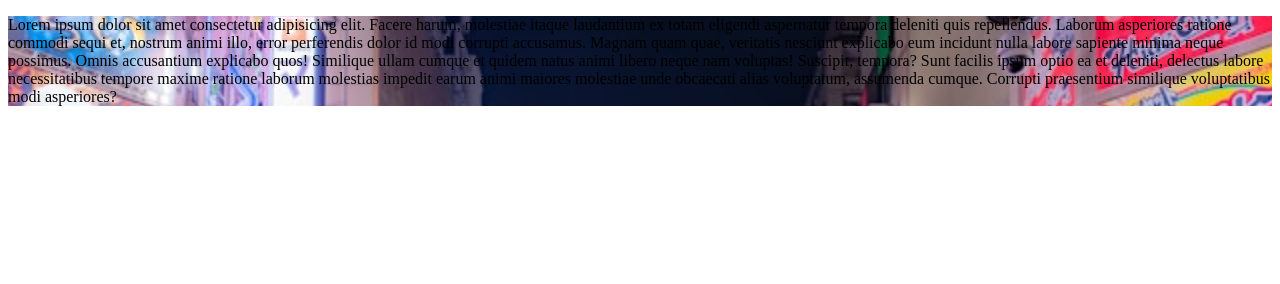
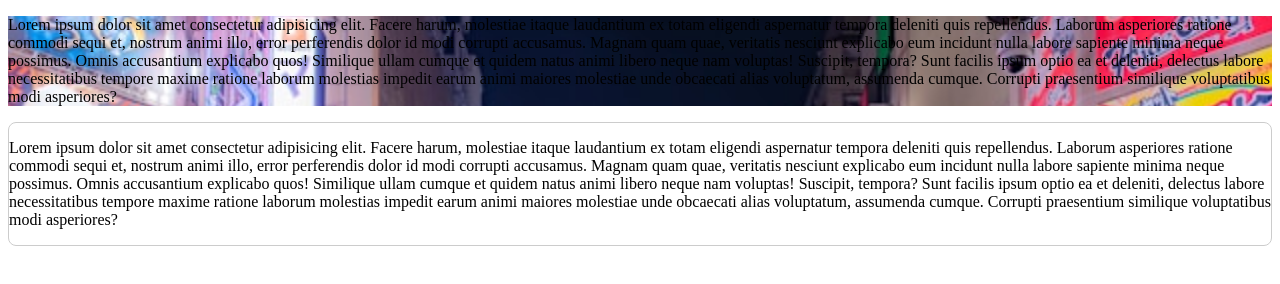
Before and after one commit to Diplomoceras-maximum/more-css-properties, a plain HTML site: page index.html in a window 1280 px wide. Drawn offline with Linux system fonts and the light colour scheme.

Commit message:
Add explanation and examples of the border css property

```diff
--- a/index.html
+++ b/index.html
@@ -23,5 +23,20 @@
         cumque. Corrupti praesentium similique voluptatibus modi asperiores?
       </p>
     </div>
+    <div class="card">
+      <p>
+        Lorem ipsum dolor sit amet consectetur adipisicing elit. Facere harum,
+        molestiae itaque laudantium ex totam eligendi aspernatur tempora
+        deleniti quis repellendus. Laborum asperiores ratione commodi sequi et,
+        nostrum animi illo, error perferendis dolor id modi corrupti accusamus.
+        Magnam quam quae, veritatis nesciunt explicabo eum incidunt nulla labore
+        sapiente minima neque possimus. Omnis accusantium explicabo quos!
+        Similique ullam cumque et quidem natus animi libero neque nam voluptas!
+        Suscipit, tempora? Sunt facilis ipsum optio ea et deleniti, delectus
+        labore necessitatibus tempore maxime ratione laborum molestias impedit
+        earum animi maiores molestiae unde obcaecati alias voluptatum, assumenda
+        cumque. Corrupti praesentium similique voluptatibus modi asperiores?
+      </p>
+    </div>
   </body>
 </html>
--- a/styles.css
+++ b/styles.css
@@ -95,7 +95,6 @@
     Controls how far the background extends, border-box fills the entire box, padding-box excludes the border, content-box fils only content area
 
 */
-
 /* Shorthand in one line:
 
     image, repeat, position, size (/), attachment, colour
@@ -105,3 +104,89 @@
 .box {
   background: url(bg.jpg) no-repeat center / cover fixed lightblue;
 }
+
+/* Border
+
+    1. border property is a shorthand for setting width, style, and colour
+    2. border can be applied to all sides at once, or to individual sides (top, right, bottom, left)
+
+    Shorthand for:
+    1. border-width: how thick the border is (border-width: 2px;)
+    2. border-style: the style of the border line (border-style: solid;)
+    3. border-color: the colour of the border (border-color: black;)
+
+
+    === border-top, border-right, border-bottom, border-left ===
+
+    .sides {
+        border-top: 2px solid red;
+        border-right: 2px dashed green;
+        border-bottom: 2px dotted blue;
+        border-left: 2px double orange;
+    }
+
+    Allows you to control each side separately
+
+
+    === border-width ===
+
+    .wide {
+        border-style: solid;
+        border-width: 5px;
+    }
+
+    Sets the thickness of the border, needs a border-style to appear
+
+
+    === border-style ===
+
+    .styles {
+        border-width: 2px;
+        border-style: dashed;
+    }
+
+    Sets the type of line used, styles include: solid, dashed, dotted, double, groove, ridge, inset, outset
+
+
+    === border-color ===
+
+    .colored {
+        border: 2px solid;
+        border-color: purple;
+    }
+
+    Sets the colour of the border
+
+
+    === border-radius ===
+
+    .rounded {
+        border: 2px solid black;
+        border-radius: 10px;
+    }
+
+    Rounds the corners of the element
+
+
+    === border-radius (circle) ===
+
+    .circle {
+        width: 100px;
+        height: 100px;
+        border-radius: 50%;
+        background-color: teal;
+    }
+
+    makes a perfect circle when width and height are equal and border radius is 50%
+
+*/
+/* Shorthand example in one line:
+
+    width, style, colour
+
+*/
+
+.card {
+  border: 1px solid #cccccc;
+  border-radius: 8px;
+}
```
